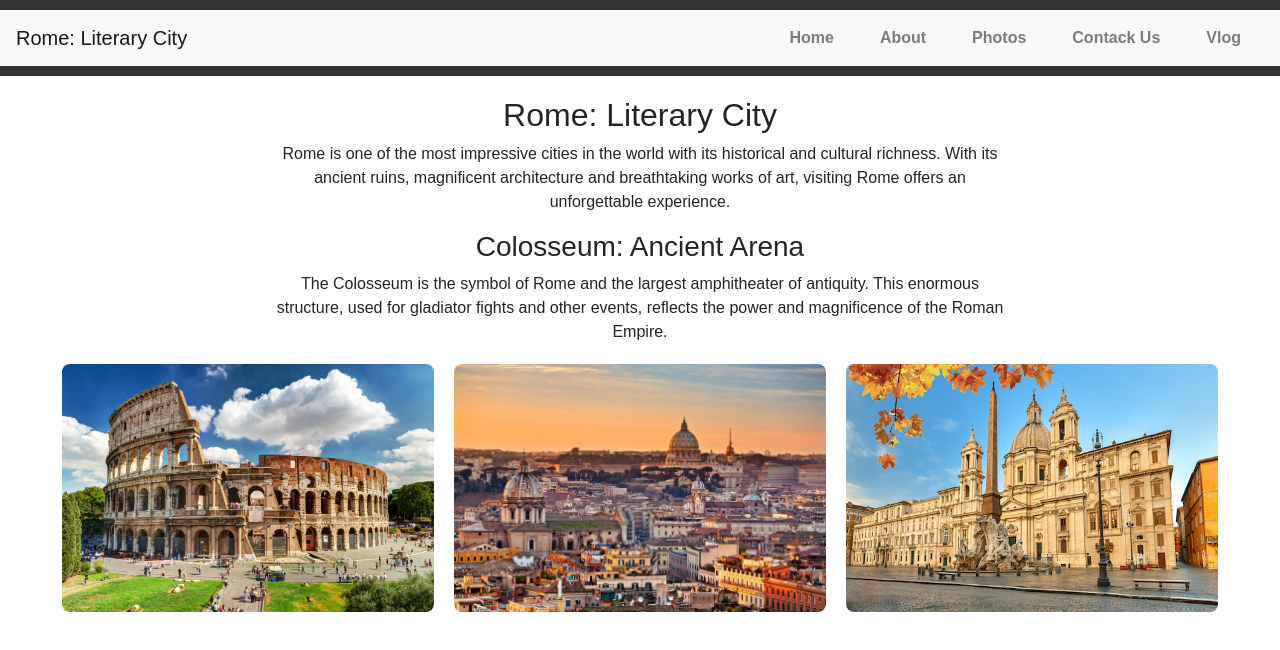
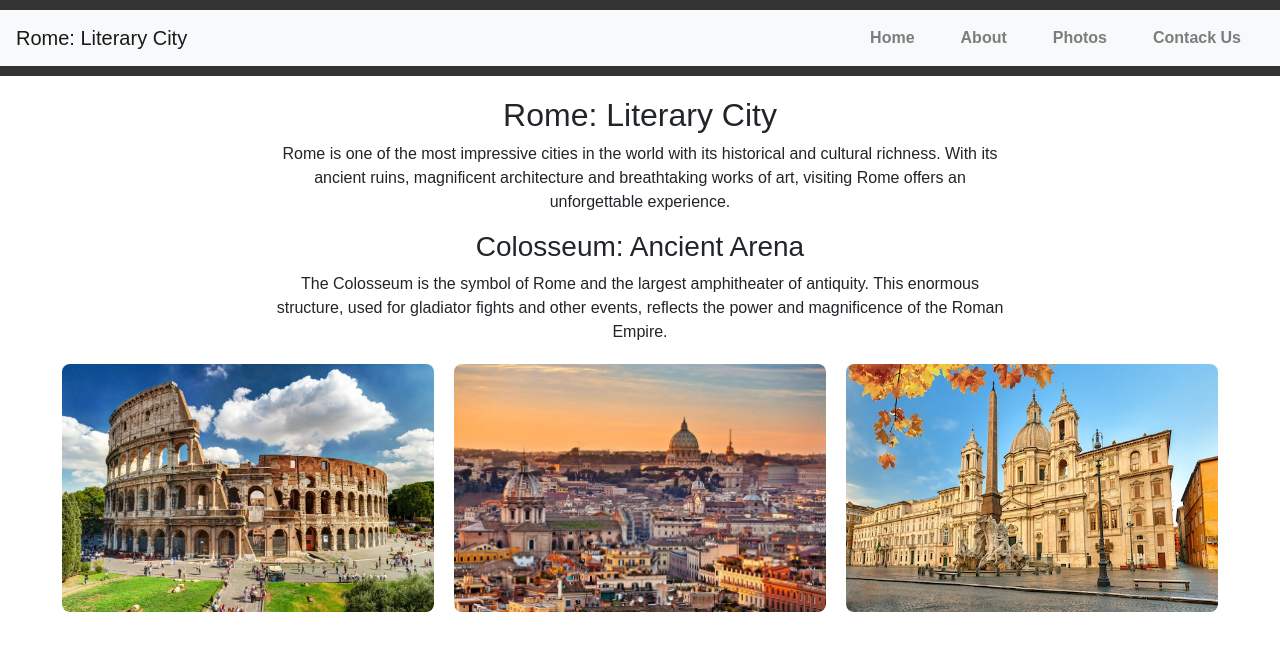
Before and after one commit to bbeyzayildirim/bbeyzayildirim.githup.io, a plain HTML site: page rome.html in a window 1280 px wide. Drawn offline with nearby package versions, Linux system fonts and the light colour scheme; a script that the page names is missing.

Commit message:
Add files via upload

```diff
--- a/rome.html
+++ b/rome.html
@@ -51,9 +51,6 @@
                     <li class="nav-item">
                         <a class="nav-link" href="contackus.html">Contack Us</a>
                     </li>
-                    <li class="nav-item">
-                        <a class="nav-link" href="vlog.html">Vlog</a>
-                    </li>
                 </ul>
             </div>
         </nav>
```
